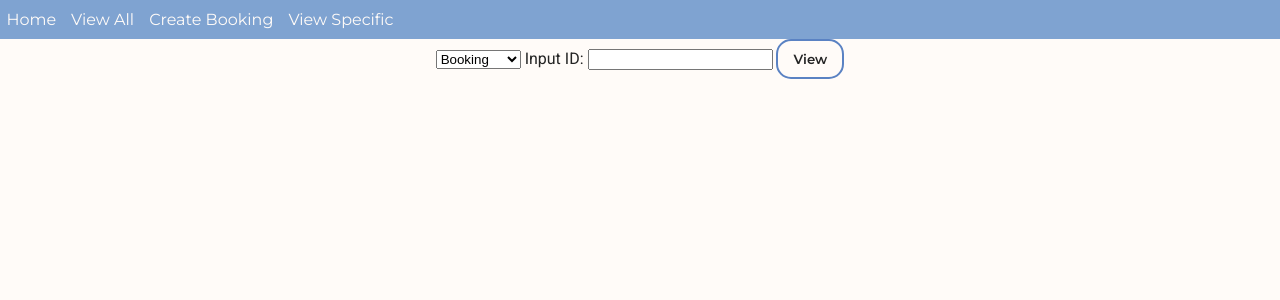
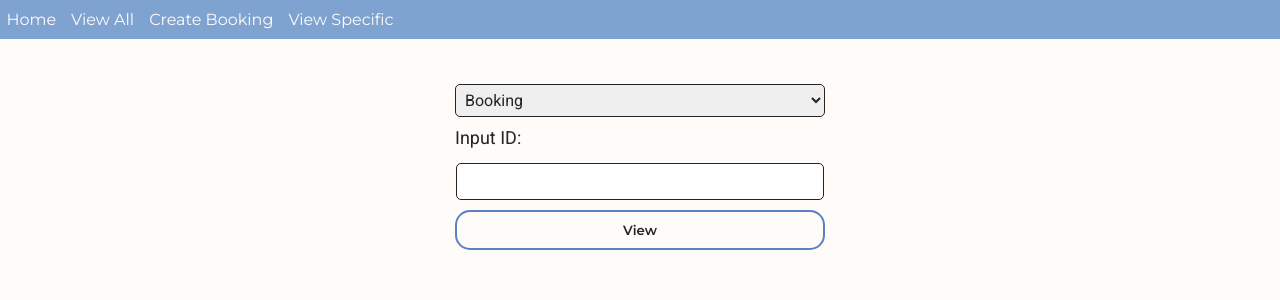
Before and after one commit to mortonjames357/OS_Mock_Task2, a Flask app: page /view_specific in a window 1280 px wide. Shown: the top 300 px of the page. Run offline with Flask 3, Linux system fonts and the light colour scheme; some web fonts are replaced.

Commit message:
Changed the user and tech query due to a bug and added more to the view specific

```diff
--- a/queries/technician_queries.py
+++ b/queries/technician_queries.py
@@ -22,7 +22,7 @@ def get_tech_by_id(tech_id):
             cursor = conn.cursor()
             cursor.execute("PRAGMA foreign_keys = ON;")
 
-            cursor.execute("SELECT * FROM technicians WHERE technician_id=?", (tech_id,))
+            cursor.execute("SELECT * FROM technicians WHERE technican_id=?", (tech_id,))
             tech = cursor.fetchall()
 
         return tech
--- a/queries/users_queries.py
+++ b/queries/users_queries.py
@@ -23,7 +23,7 @@ def get_user_by_id(user_id):
             cursor.execute("PRAGMA foreign_keys = ON;")
 
             cursor.execute("SELECT * FROM users WHERE user_id = ?", (user_id,))
-            user = cursor.fetchone()
+            user = cursor.fetchall()
 
         return user
     except sqlite3.Error as e:
--- a/static/form.css
+++ b/static/form.css
@@ -56,10 +56,30 @@ label {
     margin: 50px 0px 0px 0px;
 }
 
-#viewForm button{
+#viewForm button {
     margin: 5px;
 }
 
-#deleteForm{
+#deleteForm {
     margin-top: 100px;
 }
+
+#viewSpecificForm {
+    margin: 40px 0px 40px 0px;
+
+}
+
+#viewSpecificFrom input, #viewSpecificForm select{
+    margin: 5px;
+    padding: 5px;
+}
+
+#viewSpecificForm button {
+    width: 370px;
+}
+
+#viewSpecificForm label {
+    text-align: left;
+    margin: 5px;
+    width: 370px;
+}
--- a/static/table.css
+++ b/static/table.css
@@ -2,6 +2,7 @@
     --backgroud-color: #FFFBF8;
     --font-color: #242424;
     --nav-color: #7FA3D1;
+    --table-color: lightgray;
 }
 
 table {
@@ -16,3 +17,8 @@ th, td {
     text-align: center;
     color: var(--font-color)
 }
+
+th {
+    background-color: var(--table-color);
+    font-family: "Montserrat", sans-serif;
+}
--- a/templates/view_specific.html
+++ b/templates/view_specific.html
@@ -6,6 +6,8 @@
     <title>Home</title>
     <link rel="stylesheet" href="{{ url_for('static', filename='index.css') }}">
     <link rel="stylesheet" href="{{ url_for('static', filename='navbar.css') }}">
+    <link rel="stylesheet" href="{{ url_for('static', filename='table.css') }}">
+    <link rel="stylesheet" href="{{ url_for('static', filename='form.css') }}">
 </head>
 <body>
     <nav>
@@ -15,7 +17,7 @@
         <a href="{{ url_for('view_specific') }}">View Specific</a>
     </nav>
 
-    <form method="POST">
+    <form method="POST" id="viewSpecificForm">
         <select name="entityType" id="">
             <option value="Booking">Booking</option>
             <option value="User">User</option>
```
